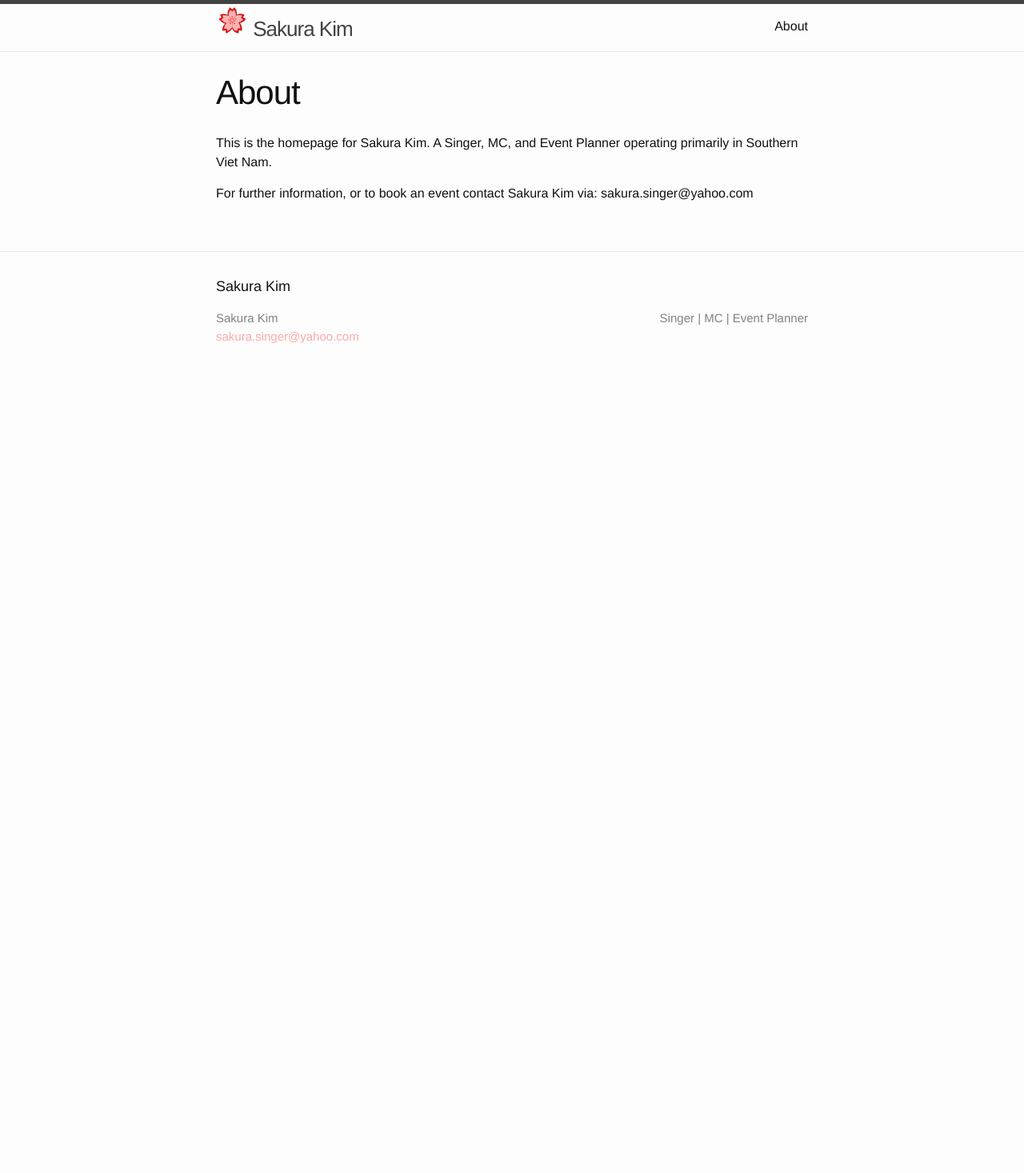
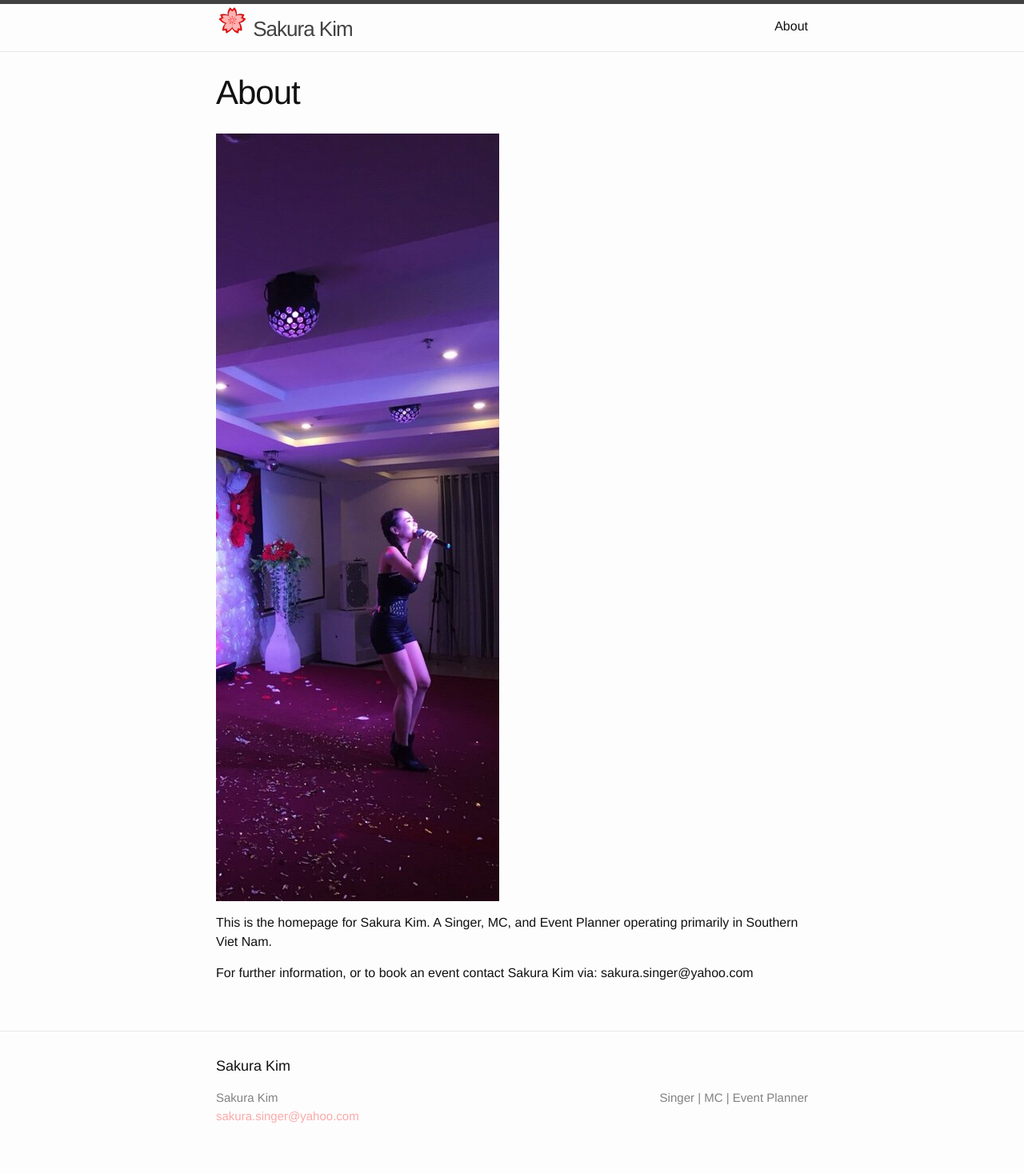
Before and after one commit to sakurakiminfo/sakurakiminfo.github.io, a Jekyll site: the page built from about.md, in a window 1280 px wide. Shown: the whole page at 80% size. Built offline with Jekyll 4.4.1, drawn with Linux system fonts in a browser that asks for light colours; before the commit the page ends 900 px from its top, so only the background shows below that.

Commit message:
fixing about

```diff
--- a/about.md
+++ b/about.md
@@ -3,6 +3,7 @@ layout: page
 title: About
 permalink: /about/
 ---
+![long]({{ site.url }}/assets/long.JPG)
 
 This is the homepage for Sakura Kim.  A Singer, MC, and Event Planner operating primarily in Southern Viet Nam.
 
```
Also changed, not shown: assets/long.JPG (added).
